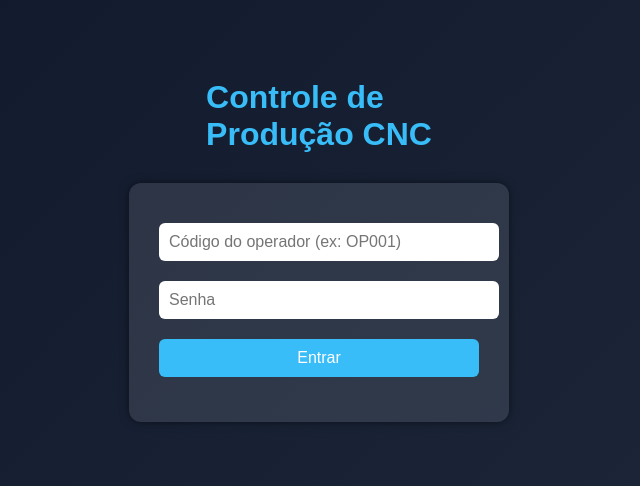
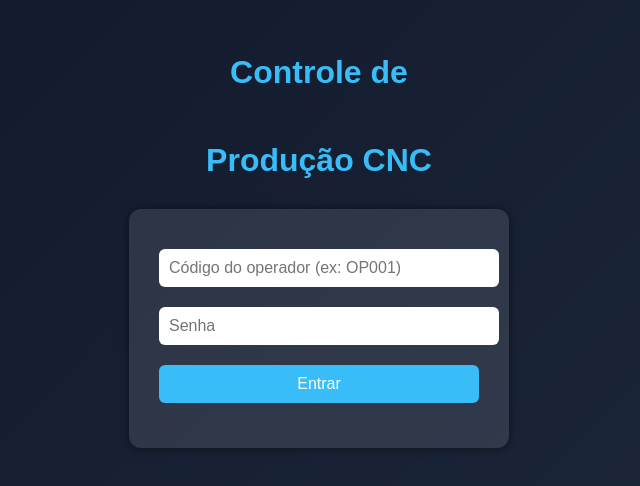
Before and after one commit to ricardoberetella/painelcnc, a plain HTML site: page index.html in a window 1280 px wide. Shown: the part 160-646 px from the top of the page, without its empty margins (321-961 px from the left). Drawn offline with nearby package versions, Linux system fonts and the light colour scheme.

Commit message:
Update index.html

```diff
--- a/index.html
+++ b/index.html
@@ -57,7 +57,8 @@
   </style>
 </head>
 <body>
-  <h1>Controle de <br>Produção CNC</h1>
+  <h1>Controle de</h1>
+  <h1>Produção CNC</h1>
   <div class="login-container">
     <input id="codigo" placeholder="Código do operador (ex: OP001)" />
     <input id="senha" type="password" placeholder="Senha" />
```
